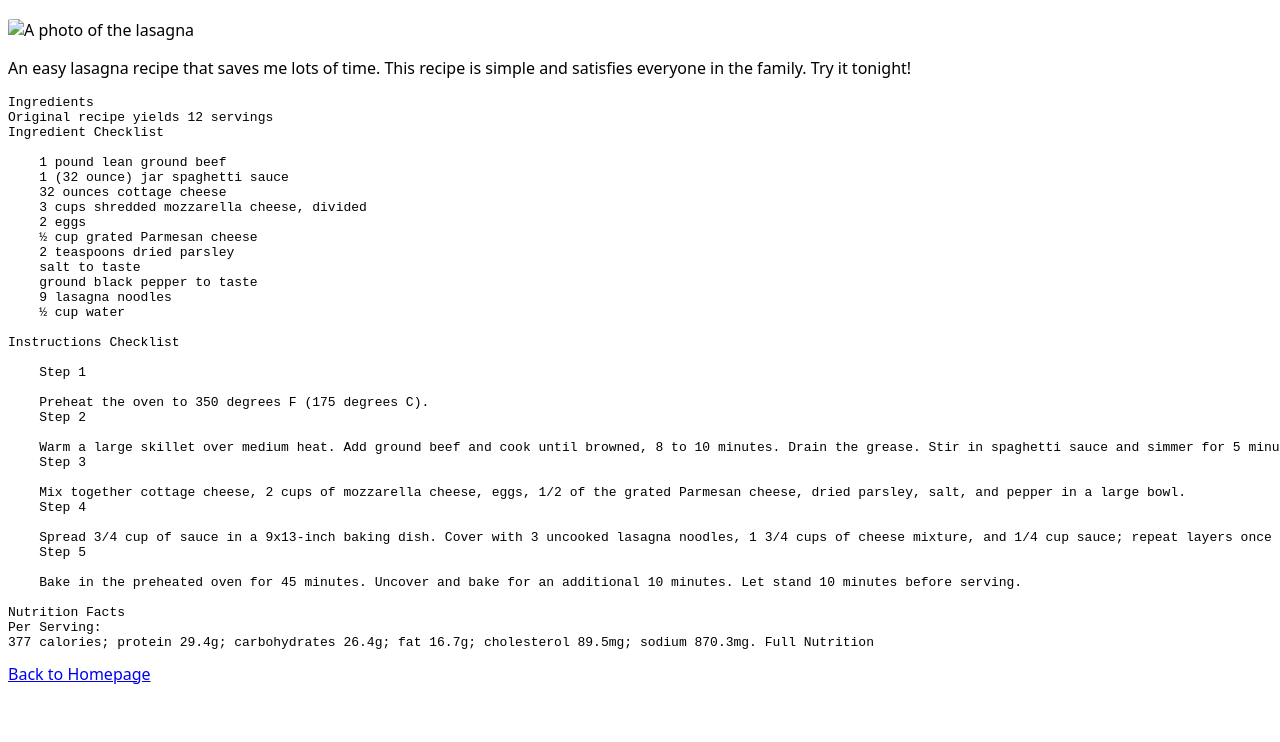
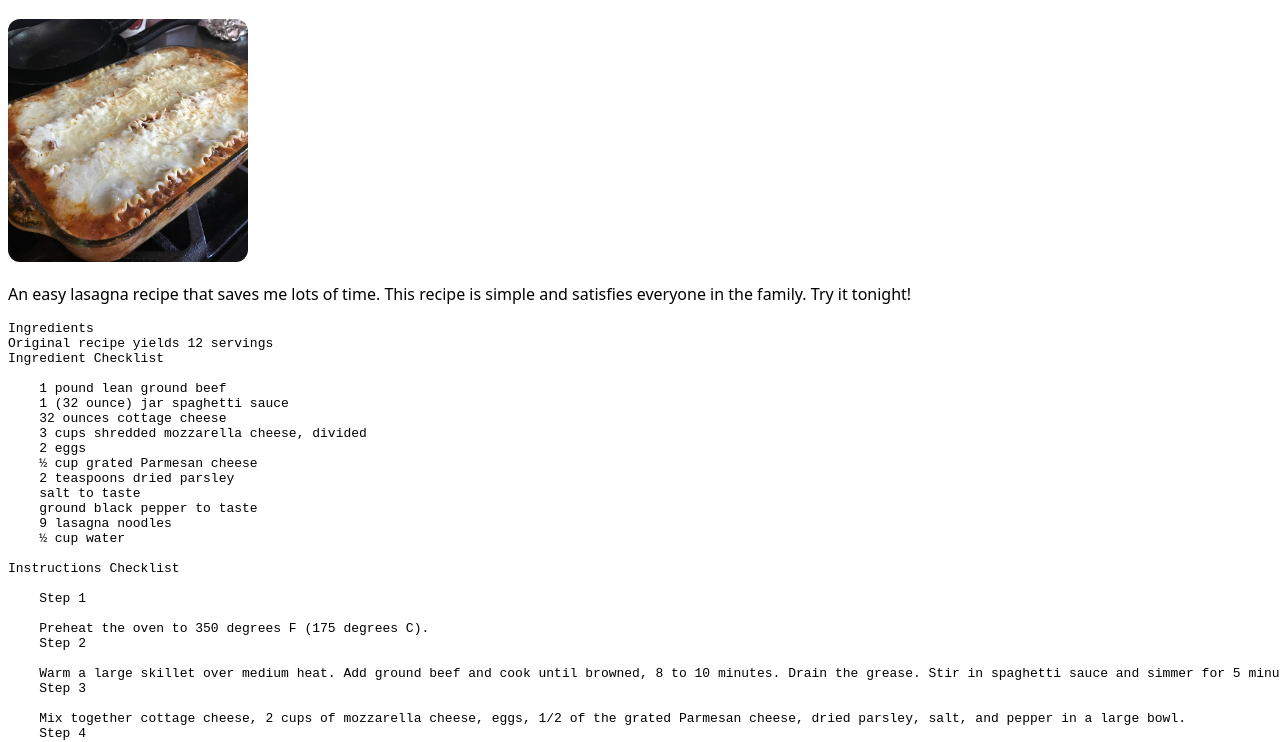
Before and after one commit to Jonadb97/odin-recipes, a plain HTML site: page recipes/lasagna.html in a window 1280 px wide. Shown: the part 67-809 px from the top of the page. Drawn offline with Linux system fonts and the light colour scheme; the site is published under a folder, as on GitHub Pages, so addresses that start at the root find nothing.

Commit message:
Fix to lasagna.png

```diff
--- a/recipes/lasagna.html
+++ b/recipes/lasagna.html
@@ -9,7 +9,7 @@
   <body style="font-family:system-ui, -apple-system, BlinkMacSystemFont, 'Segoe UI', Roboto, Oxygen, Ubuntu, Cantarell, 'Open Sans', 'Helvetica Neue', sans-serif;">
     <h1>Lasagna</h1>
     <img
-      src="/odin-recipes/static/lasagna.png"
+      src="../odin-recipes/static/lasagna.png"
       alt="A photo of the lasagna"
       style="width: 240px; border-radius: 5%"
     />
```
